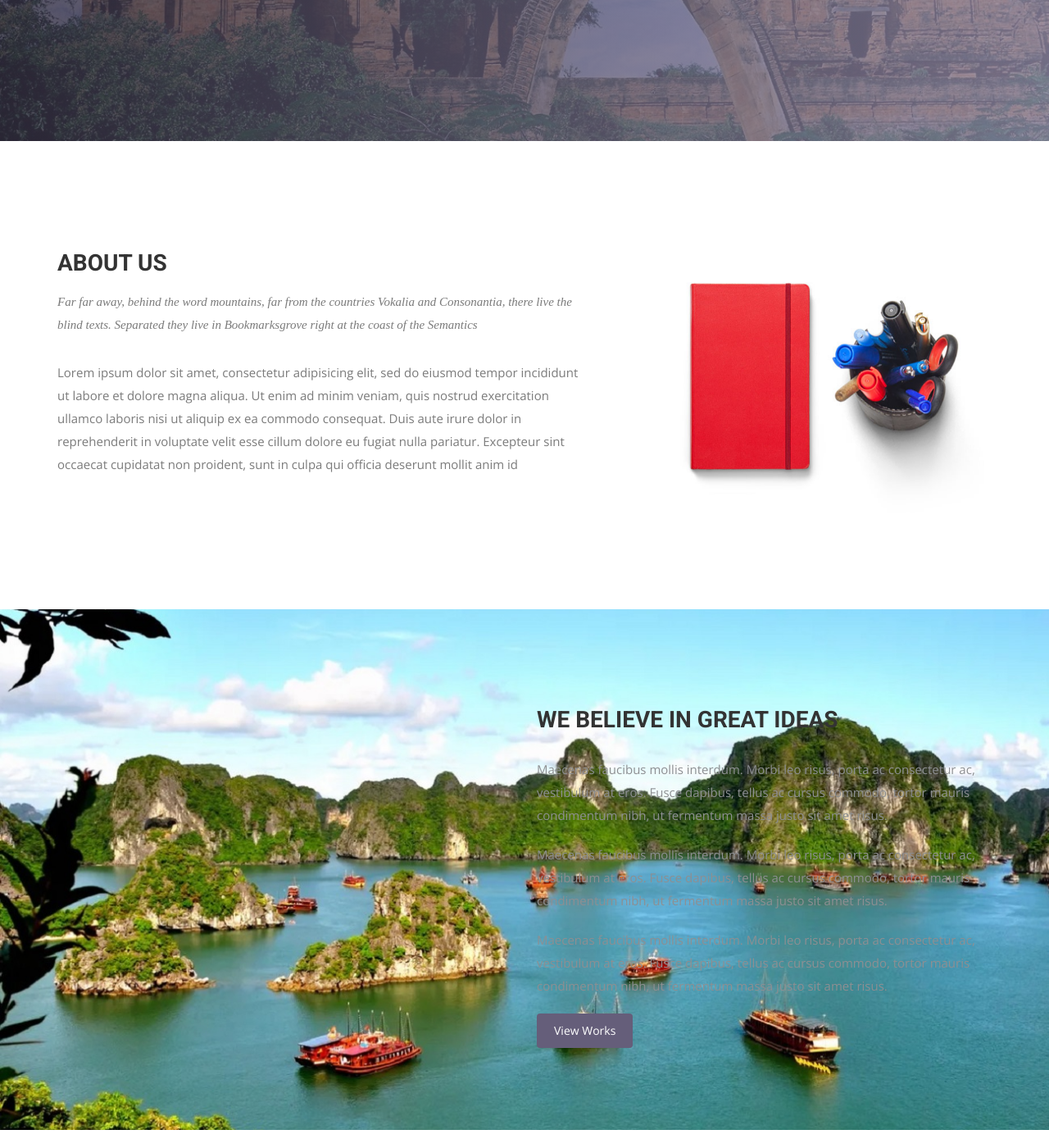
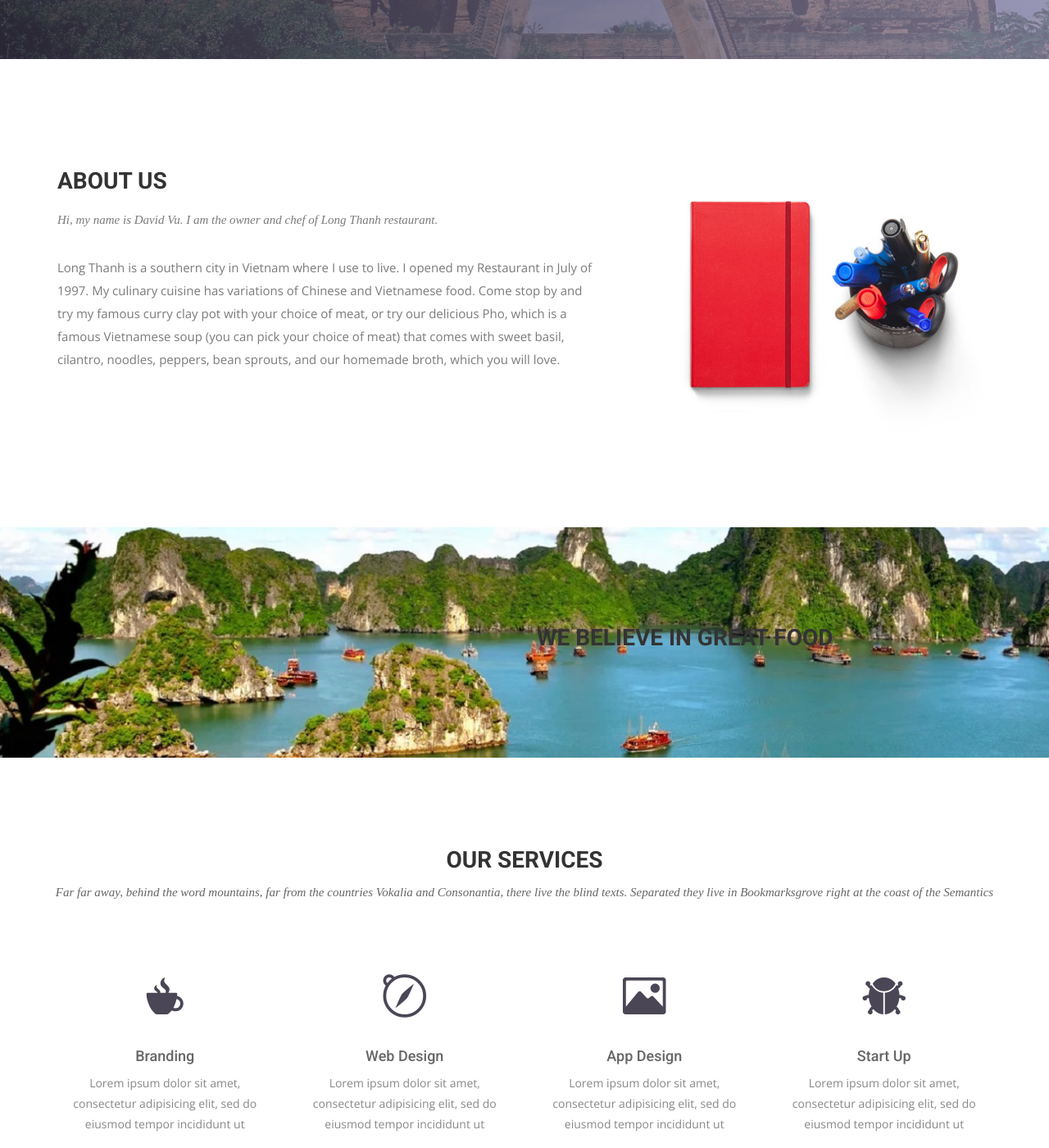
Before and after one commit to dsmith73/long-thanh, a Jekyll site: the page built from index.html, in a window 1280 px wide and 1400 px high, scrolled down 683 px. Shown: the whole window at 82% size. Built offline with Jekyll 4.4.1, drawn with Linux system fonts in a browser that asks for light colours; nearby versions of some CDN libraries; some web fonts are replaced; some of the changed text lies outside the part shown.

Commit message:
Update index.html

```diff
--- a/index.html
+++ b/index.html
@@ -10,8 +10,8 @@ permalink: /
     <div class="row">
       <div class="col-md-10 col-md-offset-2">
         <div class="block">
-          <h1 class="animated fadeInUp">A DIGITAL MARKETING &#38; <br> DESIGN AGENCY</h1>
-          <p class="animated fadeInUp">We love the Web and the work we do. We work closely with our clients to deliver the best possible solutions for their needs</p>
+          <h1 class="animated fadeInUp">LONG THANH</h1>
+          <p class="animated fadeInUp">We'd love to cook something up for you.</p>
         </div>
       </div>
     </div>
@@ -25,9 +25,9 @@ permalink: /
         <div class="block">
           <div class="section-title">
             <h2>About Us</h2>
-            <p>Far far away, behind the word mountains, far from the countries Vokalia and Consonantia, there live the blind texts. Separated they live in Bookmarksgrove right at the coast of the Semantics</p>
+            <p>Hi, my name is David Vu. I am the owner and chef of Long Thanh restaurant.</p>
           </div>
-          <p>Lorem ipsum dolor sit amet, consectetur adipisicing elit, sed do eiusmod tempor incididunt ut labore et dolore magna aliqua. Ut enim ad minim veniam, quis nostrud exercitation ullamco laboris nisi ut aliquip ex ea commodo consequat. Duis aute irure dolor in reprehenderit in voluptate velit esse cillum dolore eu fugiat nulla pariatur. Excepteur sint occaecat cupidatat non proident, sunt in culpa qui officia deserunt mollit anim id </p>
+          <p>Long Thanh is a southern city in Vietnam where I use to live. I opened my Restaurant in July of 1997. My culinary cuisine has variations of Chinese and Vietnamese food. Come stop by and try my famous curry clay pot with your choice of meat, or try our delicious Pho, which is a famous Vietnamese soup (you can pick your choice of meat) that comes with sweet basil, cilantro, noodles, peppers, bean sprouts, and our homemade broth, which you will love.</p>
         </div>
       </div><!-- .col-md-7 close -->
       <div class="col-md-5 col-sm-12">
@@ -43,11 +43,10 @@ permalink: /
 <div class="container">
   <div class="row">
     <div class="col-md-6 col-md-offset-6">
-      <h2>WE BELIEVE IN GREAT IDEAS</h2>
-      <p>Maecenas faucibus mollis interdum. Morbi leo risus, porta ac consectetur ac, vestibulum at eros. Fusce dapibus, tellus ac cursus commodo, tortor mauris condimentum nibh, ut fermentum massa justo sit amet risus.</p>
-      <p>Maecenas faucibus mollis interdum. Morbi leo risus, porta ac consectetur ac, vestibulum at eros. Fusce dapibus, tellus ac cursus commodo, tortor mauris condimentum nibh, ut fermentum massa justo sit amet risus.</p>
-      <p>Maecenas faucibus mollis interdum. Morbi leo risus, porta ac consectetur ac, vestibulum at eros. Fusce dapibus, tellus ac cursus commodo, tortor mauris condimentum nibh, ut fermentum massa justo sit amet risus.</p>
-      <a href="#" class="btn btn-view-works">View Works</a>
+      <h2>WE BELIEVE IN GREAT FOOD</h2>
+      <p></p>
+      <p></p>
+      <p></p>
     </div>
   </div>
 </div>
```
